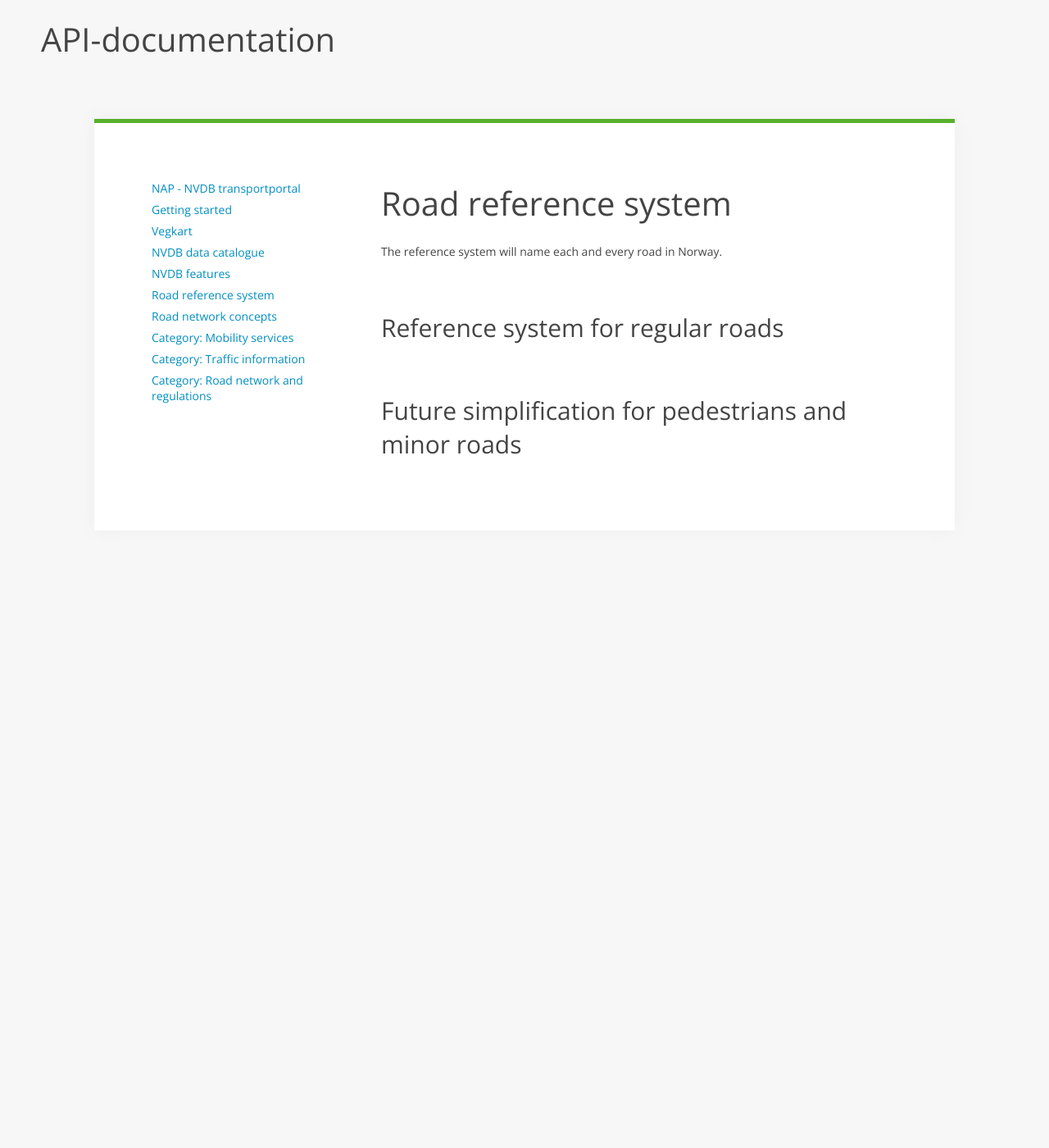
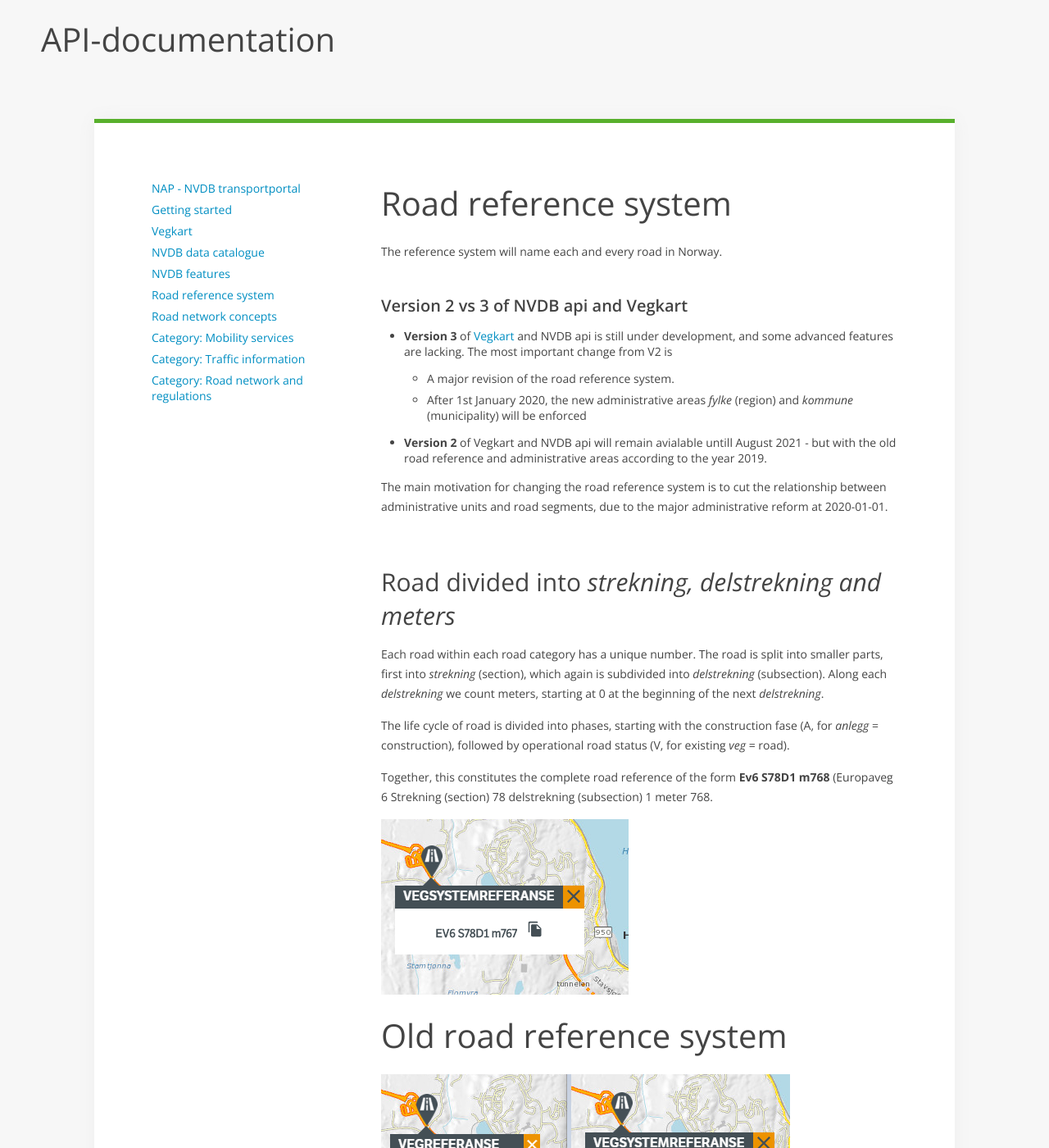
Before and after one commit to nvdb-vegdata/nvdbtransportportal, a Jekyll site: the page built from konsept4_roadreference.md, in a window 1280 px wide and 1400 px high. Shown: the whole window at 82% size. Built offline with Jekyll 4.4.1, drawn with Linux system fonts in a browser that asks for light colours; our own code applies the rules of GitHub Pages for plain Markdown files.

Commit message:
Mere vegreferanser

```diff
--- a/konsept4_roadreference.md
+++ b/konsept4_roadreference.md
@@ -2,9 +2,27 @@
 
 The reference system will name each and every road in Norway.
 
-## Reference system for regular roads
+### Version 2 vs 3 of NVDB api and Vegkart
+
+  * **Version 3** of [Vegkart](./vegkart.md)  and NVDB api is still under development, and some advanced features are lacking. The most important change from V2 is
+    * A major revision of the road reference system.
+    * After 1st January 2020, the new administrative areas _fylke_ (region) and _kommune_ (municipality) will be enforced
+  * **Version 2** of Vegkart and NVDB api will remain avialable untill August 2021 - but with the old road reference  and administrative areas according to the year 2019.
+
+The main motivation for changing the road reference system is to cut the relationship between administrative units and road segments, due to the major administrative reform at 2020-01-01.
+
+## Road divided into _strekning, delstrekning and meters_
+
+Each road within each road category has a unique number. The road is split into smaller parts, first into _strekning_ (section), which again is subdivided into _delstrekning_ (subsection). Along each _delstrekning_ we count meters, starting at 0 at the beginning of the next _delstrekning_.
+
+The life cycle of road is divided into phases, starting with the construction fase (A, for _anlegg_ = construction), followed by operational road status (V, for existing _veg_ = road).
+
+Together, this constitutes the complete road reference of the form **Ev6 S78D1 m768** (Europaveg 6 Strekning (section) 78 delstrekning (subsection) 1 meter 768.
+
+![vegkart reference](./pics/vegkart_ny.png)
 
 
 
+# Old road reference system
 
-## Future simplification for pedestrians and minor roads
+![vegkart reference](./pics/vegkart_ny_og_gammel.png)
```
Also changed, not shown: vegkart.md (+1 -1 lines), pics/bilder_nyttvegref/vegkart_gammel.png (added), pics/bilder_nyttvegref/vegkart_ny.png (added), pics/bilder_nyttvegref/vegkart_ny_og_gammel.png (added), pics/bilder_nyttvegref/vegsystem_ankerpunkt.png (added), pics/bilder_nyttvegref/vegsystem_med_mot.png (added), pics/bilder_nyttvegref/vegsystem_rasteplass.png (added), pics/bilder_nyttvegref/vegsystem_rasteplass2.png (added), pics/bilder_nyttvegref/vegsystem_rasteplass_Innerelva_oversikt.png (added), pics/bilder_nyttvegref/vegsystem_rasteplass_Innerelva_sideanlegg.png (added), pics/vegkart_ny.png (added), pics/vegkart_ny_og_gammel.png (added).
